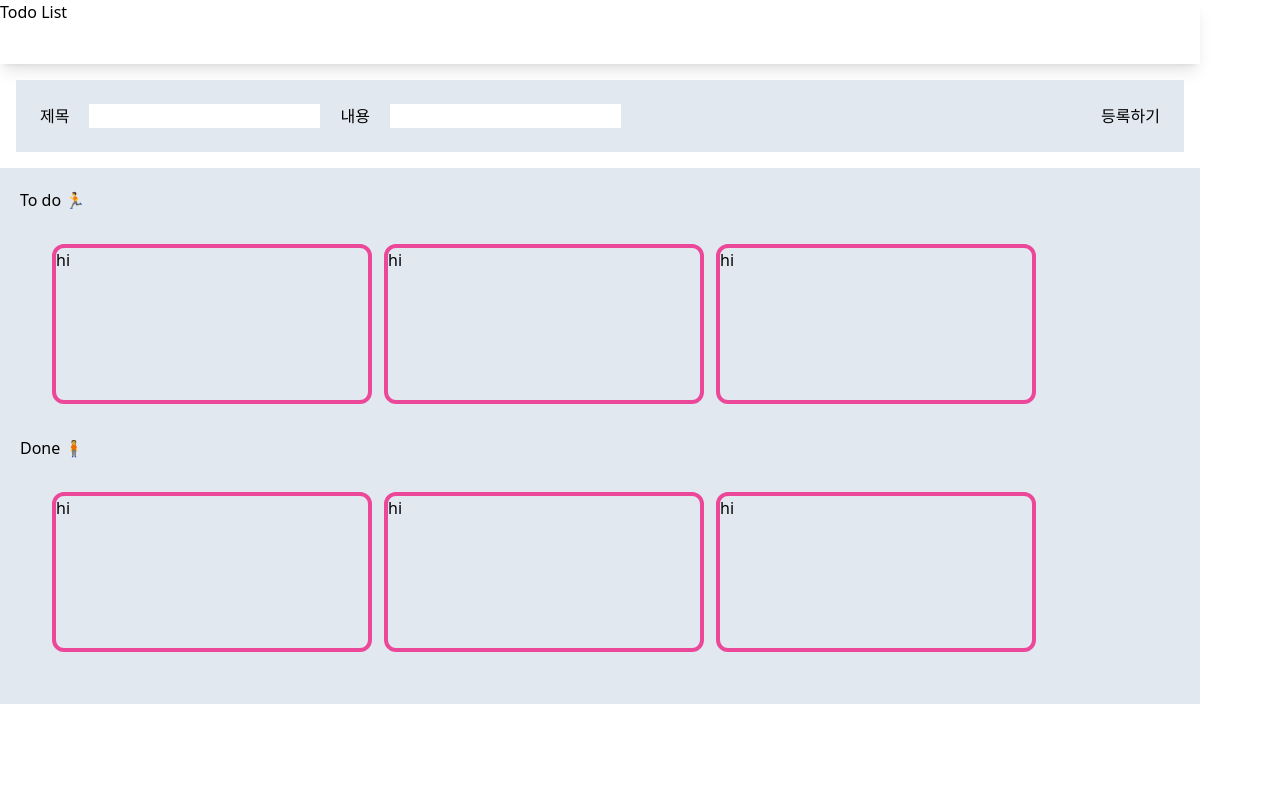
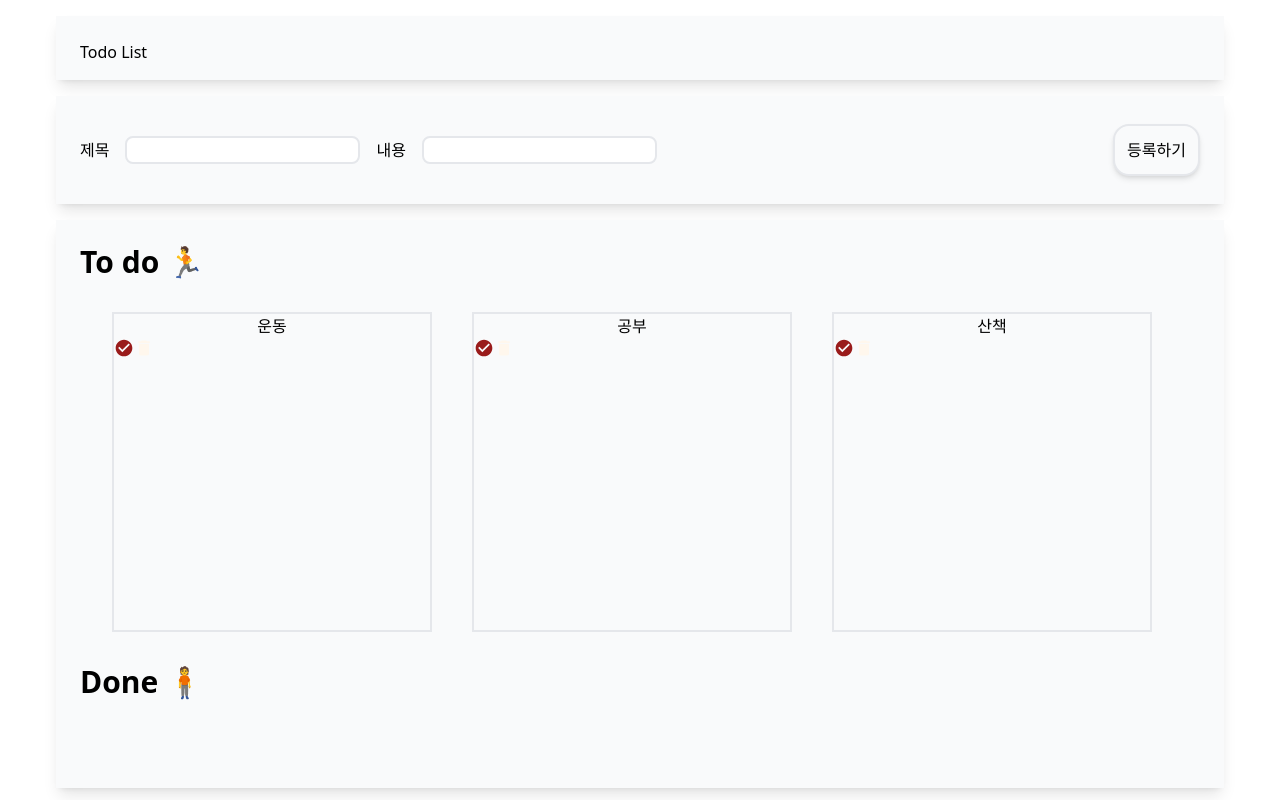
Before and after one commit to OhJungJin/react-todolist, a React (Create React App) app: page / in a window 1280 px wide. Built offline with nearby package versions, Linux system fonts and the light colour scheme.

Commit message:
todolist 기능 구현 완료

```diff
--- a/src/App.js
+++ b/src/App.js
@@ -1,6 +1,3 @@
-import { useState } from "react";
-import Layout from "./components/layout/Layout";
-import List from "./components/list/List";
 import TodoList from "./pages/TodoList";
 
 function App() {
--- a/src/components/form/Form.js
+++ b/src/components/form/Form.js
@@ -1,46 +1,55 @@
-import React, { useState, useCallback } from "react";
+import React, { useState } from "react";
 
-function Form() {
-	const [todos, setTodos] = useState({
+function Form({ onInsertTodo }) {
+	const [values, setValues] = useState({
 		title: "",
 		content: "",
 	});
 
-	const { title, content } = todos;
+	const { title, content } = values;
 
 	const onChange = (e) => {
 		const { value, name } = e.target;
-		console.log(todos);
-		setTodos({
-			...todos,
-			[name]: value,
-		});
+		setValues(
+			{
+				...values,
+				[name]: value,
+			},
+			[values]
+		);
 	};
 
-	const onSubmit = useCallback(
-		(e) => {
-			setTodos("");
-			e.preventDefault();
-		},
-		[todos]
-	);
+	const onSubmit = (e) => {
+		e.preventDefault();
+		onInsertTodo(values);
+	};
 
 	return (
-		<div className="m-4 p-6 bg-slate-200">
-			<form className="flex items-center">
-				<div className="flex items-center gap-5	">
-					<label> 제목 </label>
-					<input type="text" name="title" onChange={onChange} value={title} />
-					<label> 내용 </label>
-					<input name="content" onChange={onChange} value={content} />
-				</div>
+		<div className="m-4 p-6 bg-gray-50 shadow-lg">
+			<form className="flex items-center" onSubmit={onSubmit}>
+				{/* <div className="flex items-center gap-5	"> */}
+				<label> 제목 </label>
+				<input
+					className="m-4 border-2 hover:border-sky-500 rounded-lg"
+					type="text"
+					name="title"
+					onChange={onChange}
+					value={title}
+				/>
+				<label> 내용 </label>
+				<input
+					className="m-4 border-2 hover:border-sky-500 rounded-lg"
+					name="content"
+					onChange={onChange}
+					value={content}
+				/>
 				<button
-					onSubmit={onSubmit}
 					type="submit"
-					className="align-items ml-auto "
+					className="align-items p-3 ml-auto border-2  bg-gray-50 hover:text-white hover:bg-sky-500 shadow-md rounded-2xl"
 				>
 					등록하기
 				</button>
+				{/* </div> */}
 			</form>
 		</div>
 	);
--- a/src/components/header/Header.js
+++ b/src/components/header/Header.js
@@ -3,7 +3,7 @@ import React from "react";
 function Header() {
 	return (
 		<>
-			<div className="m-auto h-16 shadow-lg">
+			<div className="m-4 p-6 h-16 bg-gray-50 shadow-lg">
 				<h1>Todo List</h1>
 			</div>
 		</>
--- a/src/components/layout/Layout.js
+++ b/src/components/layout/Layout.js
@@ -6,8 +6,9 @@ import List from "../list/List";
 const Layout = ({ children }) => {
 	return (
 		<>
-			<div className="w-screen h-screen max-w-[1200px]">
-				<main> {children} </main>
+			<div className="w-screen h-screen max-h-[100%] min-w-[640px] max-w-[1200px] absolute left-1/2 -translate-x-1/2">
+				{" "}
+				{children}{" "}
 			</div>
 		</>
 	);
--- a/src/components/list/List.js
+++ b/src/components/list/List.js
@@ -1,25 +1,34 @@
 import React, { useState } from "react";
+import Todo from "../todo/Todo";
 
-const List = ({ todos }) => {
-	console.log(todos);
+const List = ({ todos, onCheckDone, onRemove }) => {
 	return (
-		<div className="flex-1 p-5 overflow-auto bg-slate-200">
-			<div>To do 🏃</div>
-			{/* <div>
-				{todos.map(todo) => (
-					<div key={todo.id}>{todo.title}</div>
-				)}
-			</div> */}
-			<div className="m-8 flex flex-wrap gap-3 center">
-				<div className="border-4 border-pink-500	rounded-xl w-80 h-40"> hi </div>
-				<div className="border-4 border-pink-500	rounded-xl w-80 h-40"> hi </div>
-				<div className="border-4 border-pink-500	rounded-xl w-80 h-40"> hi </div>
+		<div className="flex-1 m-4 p-6 h-auto bg-gray-50 shadow-lg">
+			<div className="text-3xl font-bold">To do 🏃</div>
+			<div className="m-8 flex flex-wrap gap-10 justify-start text-center">
+				{todos
+					.filter((todo) => todo.checked == true)
+					.map((todo) => (
+						<Todo
+							todo={todo}
+							key={todo.id}
+							onCheckDone={onCheckDone}
+							onRemove={onRemove}
+						/>
+					))}
 			</div>
-			<div>Done 🧍</div>
-			<div className="m-8 flex flex-wrap gap-3 center">
-				<div className="border-4 border-pink-500	rounded-xl w-80 h-40"> hi </div>
-				<div className="border-4 border-pink-500	rounded-xl w-80 h-40"> hi </div>
-				<div className="border-4 border-pink-500	rounded-xl w-80 h-40"> hi </div>
+			<div className="text-3xl font-bold">Done 🧍</div>
+			<div className="m-8 flex flex-wrap gap-10 justify-start text-center">
+				{todos
+					.filter((todo) => todo.checked == false)
+					.map((todo) => (
+						<Todo
+							todo={todo}
+							key={todo.id}
+							onCheckDone={onCheckDone}
+							onRemove={onRemove}
+						/>
+					))}
 			</div>
 		</div>
 	);
--- a/src/components/todo/Todo.js
+++ b/src/components/todo/Todo.js
@@ -1,32 +1,47 @@
 import React, { useRef, useState } from "react";
+import {
+	MdCheckCircle,
+	MdCheckBoxOutlineBlank,
+	MdDelete,
+} from "react-icons/md";
 
-function Todo() {
-	const no = useRef(1);
-	const [todo, setTodo] = useState([]);
-
-	const onDelete = (id) => {
-		setTodo(todo.filter((todo) => todo.id !== id));
-	};
-
-	const onToggle = (id) => {
-		setTodo(
-			todo.map((item) =>
-				item.id === id ? { ...item, check: !item.check } : item
-			)
-		);
-	};
-
-	const onAdd = (text) => {
-		setTodo([
-			...todo,
-			{
-				id: no.current++,
-				text,
-				check: false,
-			},
-		]);
-	};
-	return <div></div>;
+function Todo({ todo, onCheckDone, onRemove }) {
+	const { id, title, content, checked } = todo;
+	return (
+		<div className="border-2 w-80 h-80">
+			<div>{content}</div>
+			<div className={`content ${checked ? "checked" : ""}`}>
+				{checked ? (
+					<div className="flex text-red-800 text-xl">
+						<MdCheckCircle
+							onClick={() => {
+								onCheckDone(id);
+							}}
+						/>
+						<MdDelete
+							className="text-orange-50"
+							onClick={() => {
+								onRemove(id);
+							}}
+						/>
+					</div>
+				) : (
+					<div>
+						<MdCheckBoxOutlineBlank
+							onClick={() => {
+								onCheckDone(id);
+							}}
+						/>
+						<MdDelete
+							onClick={() => {
+								onRemove(id);
+							}}
+						/>
+					</div>
+				)}
+			</div>
+		</div>
+	);
 }
 
 export default Todo;
--- a/src/pages/TodoList.js
+++ b/src/pages/TodoList.js
@@ -3,6 +3,8 @@ import Layout from "../components/layout/Layout";
 import Header from "../components/header/Header";
 import Form from "../components/form/Form";
 import List from "../components/list/List";
+
+let nextId = 4;
 
 function TodoList() {
 	const [todos, setTodos] = useState([
@@ -25,13 +27,44 @@ function TodoList() {
 			checked: true,
 		},
 	]);
-	// console.log(todos);
+
+	const onRemove = (id) => {
+		setTodos((todos) => todos.filter((todo) => todo.id !== id));
+	};
+
+	const onInsertTodo = ({ ...values }) => {
+		var title = values.title;
+		var content = values.content;
+
+		if (title == "" || content == "") {
+			return alert("빈칸을 입력해주세요.");
+		} else {
+			const todo = {
+				id: nextId,
+				title,
+				content,
+				checked: true,
+			};
+			setTodos((todos) => todos.concat(todo));
+			nextId++;
+		}
+		console.log(values);
+	};
+
+	const onCheckDone = (id) => {
+		setTodos((todos) =>
+			todos.map((todo) =>
+				todo.id === id ? { ...todo, checked: !todo.checked } : todo
+			)
+		);
+	};
+
 	return (
 		<>
 			<Layout>
 				<Header />
-				<Form />
-				<List todos={todos} />
+				<Form onInsertTodo={onInsertTodo} />
+				<List todos={todos} onCheckDone={onCheckDone} onRemove={onRemove} />
 			</Layout>
 		</>
 	);
```
